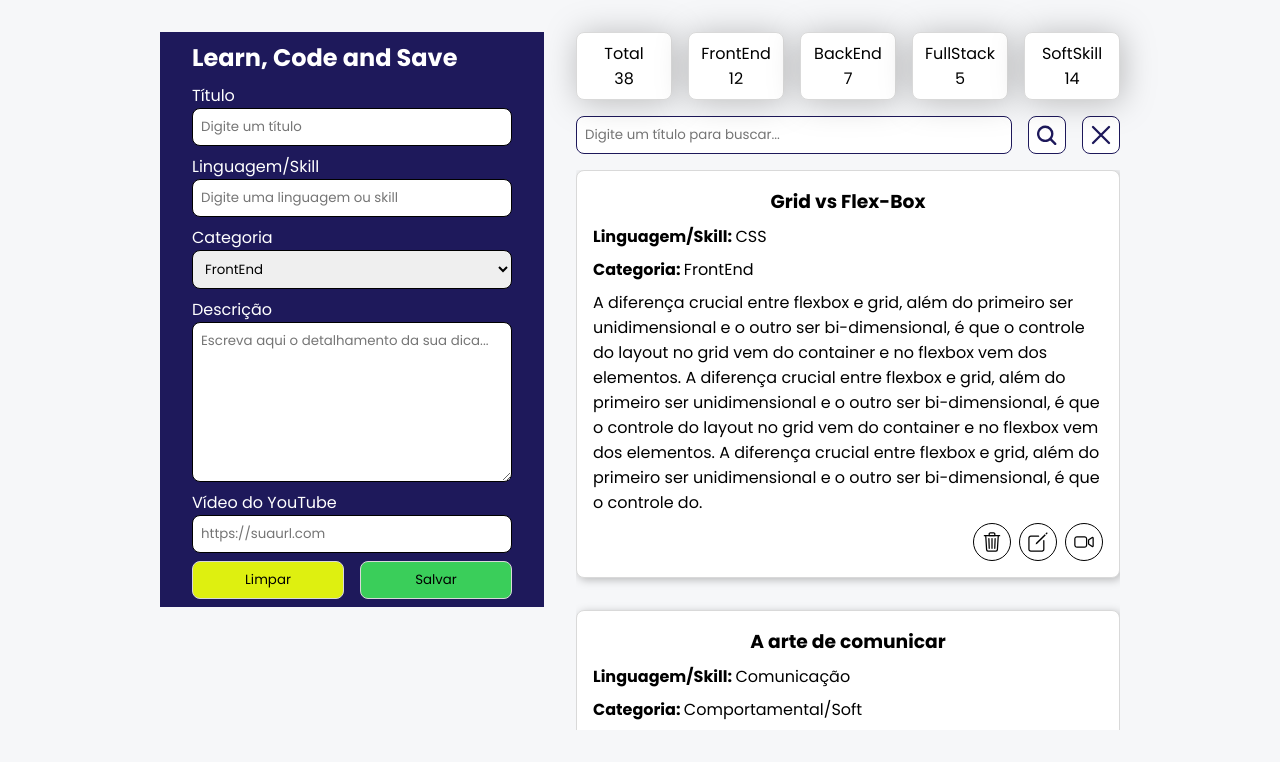
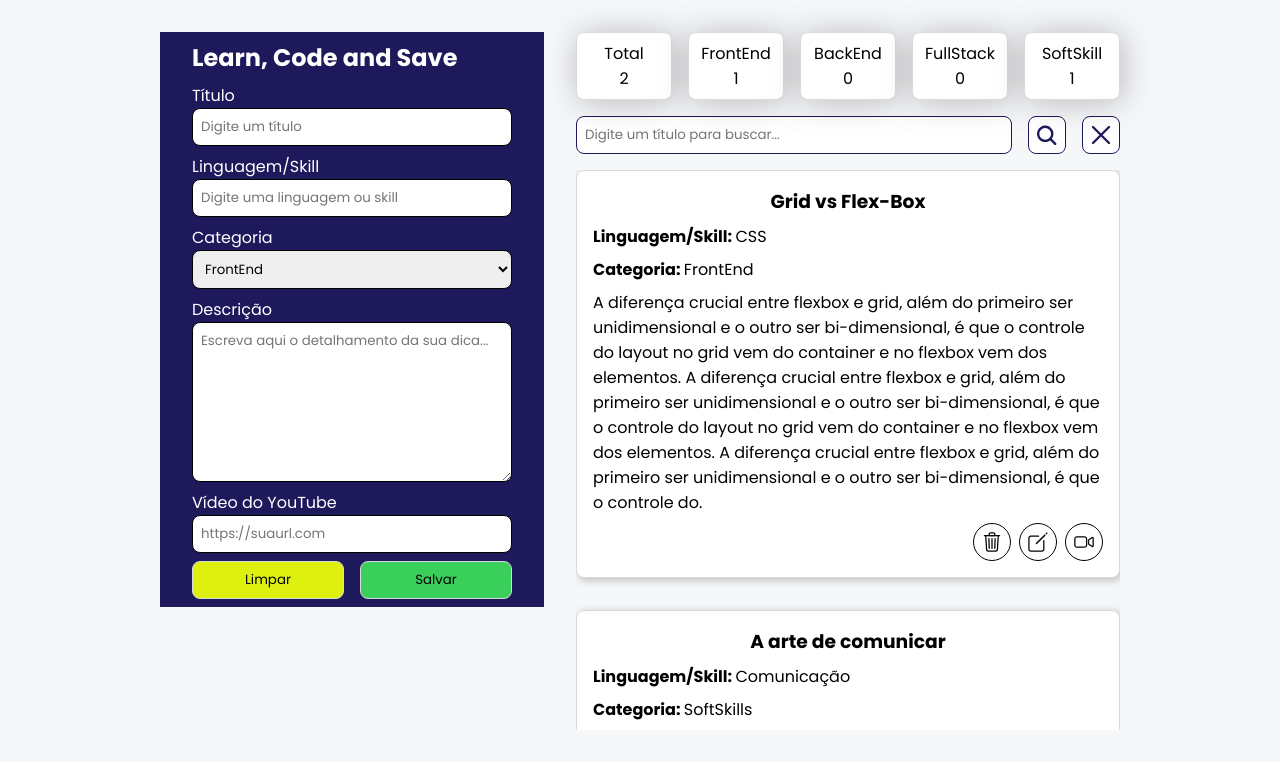
Before and after one commit to saullbrandao/DEVinKnowledge, a plain HTML site: page index.html in a window 1280 px wide. Shown: the part 54-816 px from the top of the page. Drawn offline with Linux system fonts and the light colour scheme.

Commit message:
feat: display stats about the tips

```diff
--- a/index.html
+++ b/index.html
@@ -60,7 +60,7 @@
               <option value="FrontEnd">FrontEnd</option>
               <option value="BackEnd">BackEnd</option>
               <option value="FullStack">FullStack</option>
-              <option value="Comportamental/Soft">Comportamental/Soft</option>
+              <option value="SoftSkills">SoftSkills</option>
             </select>
           </div>
 
@@ -100,28 +100,7 @@
       </aside>
 
       <main class="main-content">
-        <ul class="stats-list">
-          <li class="stat-item">
-            <span>Total</span>
-            <span>38</span>
-          </li>
-          <li class="stat-item">
-            <span>FrontEnd</span>
-            <span>12</span>
-          </li>
-          <li class="stat-item">
-            <span>BackEnd</span>
-            <span>7</span>
-          </li>
-          <li class="stat-item">
-            <span>FullStack</span>
-            <span>5</span>
-          </li>
-          <li class="stat-item">
-            <span>SoftSkill</span>
-            <span>14</span>
-          </li>
-        </ul>
+        <ul id="stats" class="stats-list"></ul>
 
         <form class="search-form">
           <input
--- a/index.js
+++ b/index.js
@@ -14,7 +14,7 @@ let tips = [
     id: generateID(),
     title: 'A arte de comunicar',
     language: 'Comunicação',
-    category: 'Comportamental/Soft',
+    category: 'SoftSkills',
     description: `Um bom comunicador é sempre um bom ouvinte. Quem sabe ouvir não perde informações, faz perguntas apropriadas e entende seu interlocutor.
     Você pode criar empatia com frases como “Fale mais sobre esse tópico” ou “Estou interessado no que você diz. Fale mais detalhes para entender por que você pensa assim”.`,
   },
@@ -25,6 +25,7 @@ const cardList = document.getElementById('card-list')
 
 document.body.onload = () => {
   renderCards(tips)
+  renderStats(tips)
 }
 
 tipsForm.addEventListener('submit', event => {
@@ -77,6 +78,7 @@ const deleteTip = id => {
     const card = document.getElementById(id)
     card.remove()
 
+    renderStats(tips)
     alert('Dica deletada com sucesso')
   }
 }
@@ -175,4 +177,55 @@ const renderCard = tip => {
   if (!isEditing) {
     cardList.appendChild(card)
   }
+
+  renderStats(tips)
 }
+
+const calculateStats = tips => {
+  const stats = {
+    total: 0,
+    frontEnd: 0,
+    backEnd: 0,
+    fullStack: 0,
+    softSkill: 0,
+  }
+
+  tips.forEach(tip => {
+    switch (tip.category) {
+      case 'FrontEnd':
+        stats.frontEnd++
+        break
+      case 'BackEnd':
+        stats.backEnd++
+        break
+      case 'FullStack':
+        stats.fullStack++
+        break
+      case 'SoftSkills':
+        stats.softSkill++
+        break
+    }
+
+    stats.total++
+  })
+
+  return stats
+}
+
+const renderStats = tips => {
+  const stats = calculateStats(tips)
+
+  const statsList = document.getElementById('stats')
+  statsList.replaceChildren()
+
+  for (const [key, value] of Object.entries(stats)) {
+    const capitalizedkey = key[0].toUpperCase() + key.substring(1)
+
+    const li = document.createElement('li')
+    li.classList.add('stat-item')
+    li.innerHTML = `<span>${capitalizedkey}</span>
+    <span>${value}</span>`
+
+    statsList.appendChild(li)
+  }
+}
```
